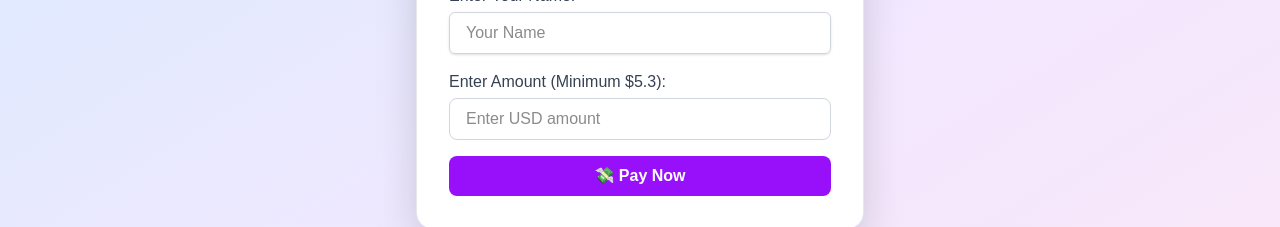
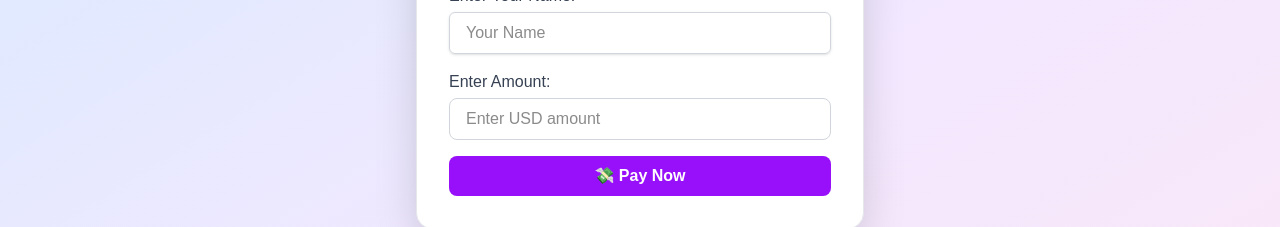
Before and after one commit to tarkeshwarraj/next-casino, a Next.js app: page /btc-pay in a window 1280 px wide. Shown: the part 266-493 px from the top of the page. Built offline with nearby package versions, Linux system fonts and the light colour scheme.

Commit message:
min amount

```diff
--- a/app/btc-pay/page.jsx
+++ b/app/btc-pay/page.jsx
@@ -16,8 +16,8 @@ const BtcPayPage = () => {
       return;
     }
 
-    if (isNaN(numericAmount) || numericAmount < 5.3) {
-      setError("Minimum payment amount is $5.3");
+    if (isNaN(numericAmount) || numericAmount < 3) {
+      setError("Minimum payment amount is 3");
       return;
     }
 
@@ -69,12 +69,12 @@ const BtcPayPage = () => {
                 htmlFor="amount"
                 className="block text-gray-700 font-medium mb-1"
               >
-                Enter Amount (Minimum $5.3):
+                Enter Amount:
               </label>
               <input
                 type="number"
                 step="0.01"
-                min="5.3"
+                min="3"
                 id="amount"
                 value={amount}
                 onChange={(e) => setAmount(e.target.value)}
```
